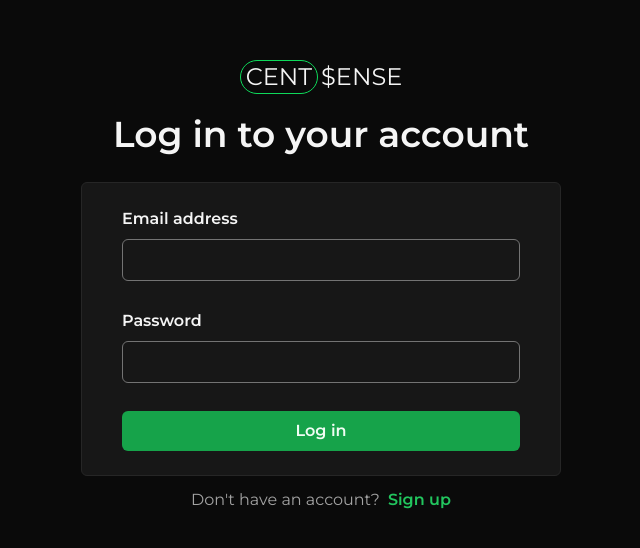
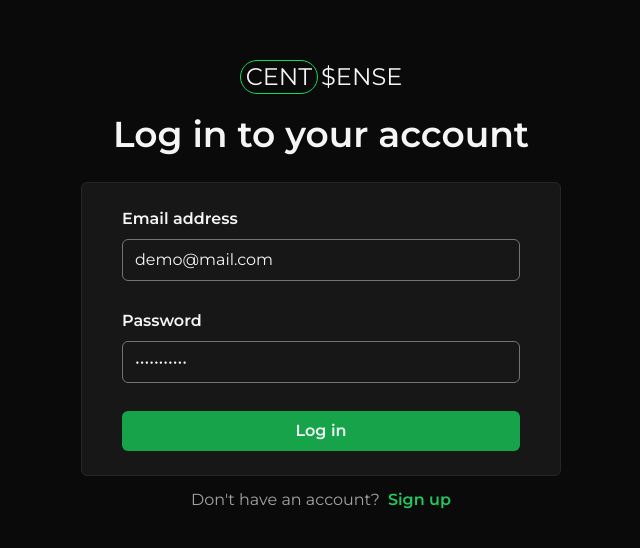
Before and after one commit to nguyenhuynhlong99/cents-sense-front-end, a React (Vite) app: page /login in a window 1280 px wide. Shown: the part 114-662 px from the top of the page, without its empty margins (319-959 px from the left). Built offline with nearby package versions, Linux system fonts and the light colour scheme.

Commit message:
Updated demo account to login form

```diff
--- a/src/features/auth/LoginForm.jsx
+++ b/src/features/auth/LoginForm.jsx
@@ -5,7 +5,14 @@ import toast from 'react-hot-toast';
 function LoginForm() {
   const { login, isLoading } = useLogin();
 
-  const { register, formState, handleSubmit, reset } = useForm();
+  const demoAccounts = {
+    email: 'demo@mail.com',
+    password: 'password123',
+  };
+
+  const { register, formState, handleSubmit, reset } = useForm({
+    defaultValues: demoAccounts,
+  });
   const { errors } = formState;
 
   function onSubmit(data) {
```
